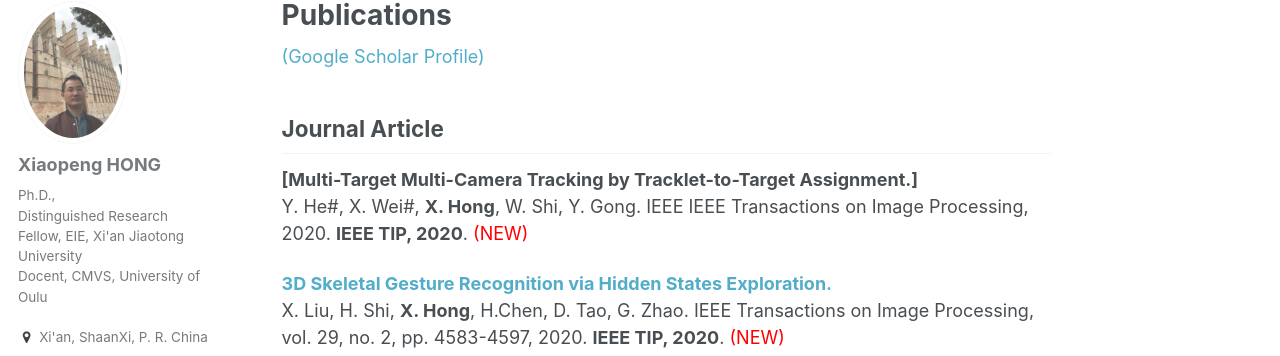
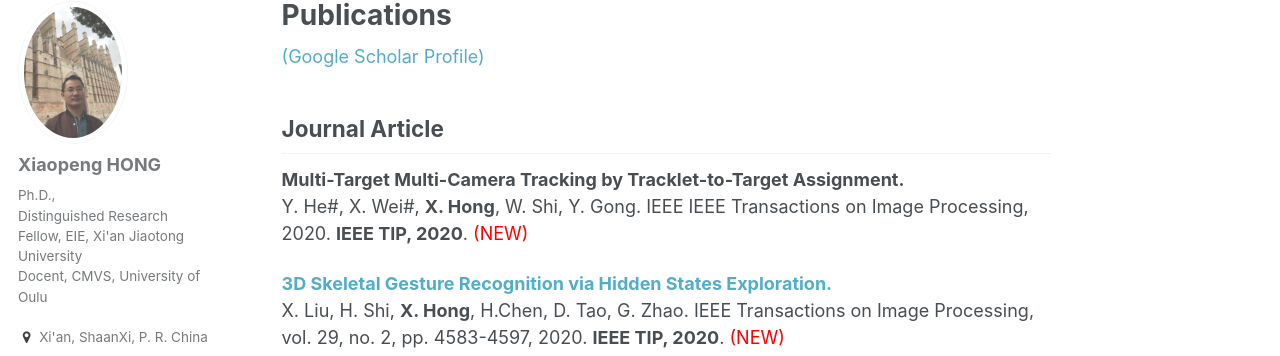
Before and after one commit to xiaopenghong/xiaopenghong.github.io, a Jekyll site: the page built from _pages/publications.md, in a window 1280 px wide and 900 px high. Shown: the part 117-473 px from the top of the window. Built offline with Jekyll 4.4.1, drawn with Linux system fonts in a browser that asks for light colours.

```diff
--- a/_pages/publications.md
+++ b/_pages/publications.md
@@ -8,7 +8,7 @@ author_profile: true
 
 ## Journal Article
 
-<b> [Multi-Target Multi-Camera Tracking by Tracklet-to-Target Assignment.] </b> <br>
+<b> Multi-Target Multi-Camera Tracking by Tracklet-to-Target Assignment. </b> <br>
 Y. He#, X. Wei#, <b>X. Hong</b>, W. Shi, Y. Gong.
 IEEE IEEE Transactions on Image Processing, 2020. <b>IEEE TIP, 2020</b>. <span style="color:red"> (NEW) </span>
 
@@ -16,7 +16,7 @@ IEEE IEEE Transactions on Image Processing, 2020. <b>IEEE TIP, 2020</b>. <span s
 X. Liu, H. Shi, <b>X. Hong</b>, H.Chen, D. Tao, G. Zhao.
 IEEE Transactions on Image Processing, vol. 29, no. 2, pp. 4583-4597, 2020. <b>IEEE TIP, 2020</b>. <span style="color:red"> (NEW) </span>
 
-<b> [ Characterizing Subtle Facial Movements via Riemannian Manifold.](https://www.hongxiaopeng/publications) </b> <br>
+<b> [Characterizing Subtle Facial Movements via Riemannian Manifold.](https://www.hongxiaopeng/publications) </b> <br>
 <b>X. Hong</b>; W. Peng; M. Harandi; Z. Zhou; M. Pietikäinen, and G. Zhao.
 <i>ACM Transactions on Multimedia Computing Communications and Applications, Vol. 15, No. 3s, pp. 1-24, </i> <b>ACM TOMM, 2019</b>.
 
```
